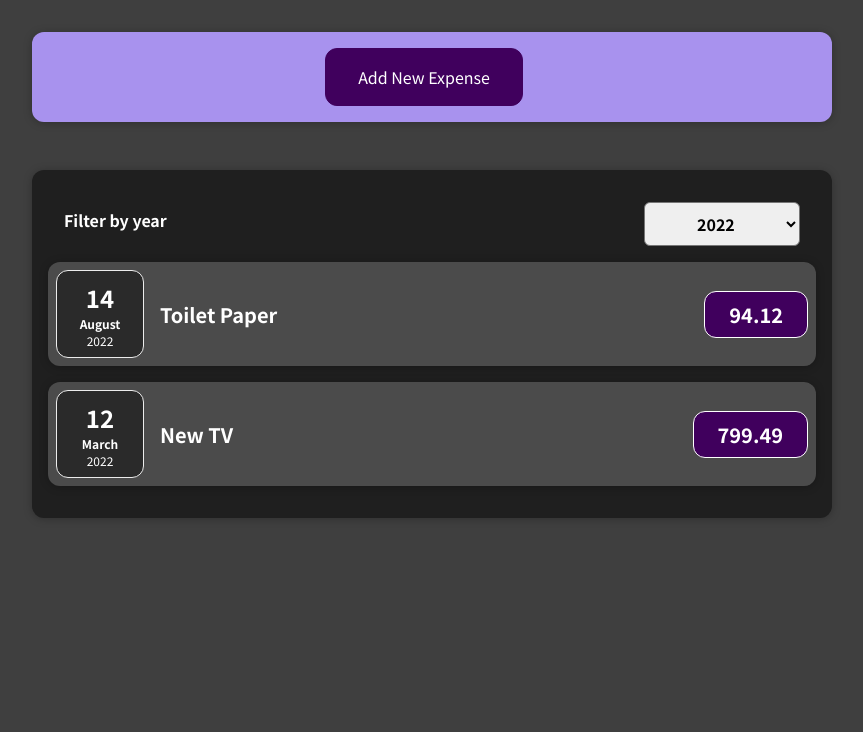
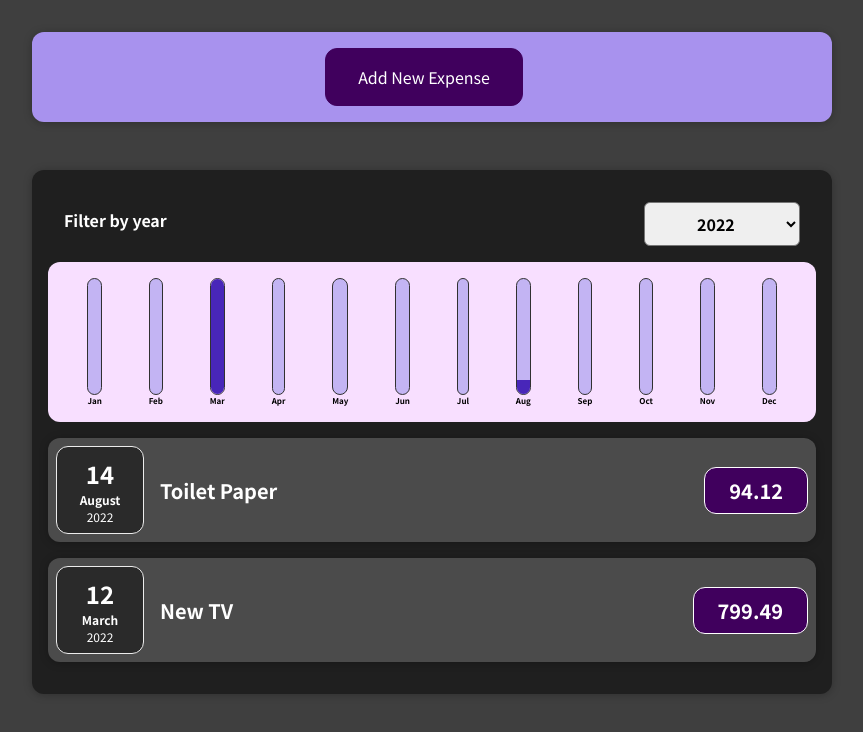
Before and after one commit to kuldeepn/React, a React (Create React App) app: page / in a window 1280 px wide. Shown: the top 732 px of the page, without its empty margins (208-1071 px from the left). Built offline with nearby package versions, Linux system fonts and the light colour scheme; the HTML template or start-up script is replaced by a standard one.

Commit message:
27th may

```diff
--- a/src/components/Chart/Chart.js
+++ b/src/components/Chart/Chart.js
@@ -2,14 +2,16 @@
 import ChartBar from "./ChartBar";
 
 const Chart = (props) => {
+  const dataPointValues = props.dataPoints.map((dataPoint) => dataPoint.value);
+  const totalmaxValue = Math.max(...dataPointValues);
   return (
     <div className="chart">
       {props.dataPoints.map((dataPoint) => (
         <ChartBar
           key={dataPoint.label}
+          value={dataPoint.value}
+          maxValue={totalmaxValue}
           label={dataPoint.label}
-          value={dataPoint.value}
-          maxValue={null}
         ></ChartBar>
       ))}
     </div>
--- a/src/components/Chart/ChartBar.js
+++ b/src/components/Chart/ChartBar.js
@@ -1,6 +1,23 @@
+import "./ChartBar.css";
 
+const ChartBar = (props) => {
+  let barFillHeight = "0%";
 
-const ChartBar = props => {
-}
+  if (props.maxValue > 0) {
+    barFillHeight = Math.round((props.value / props.maxValue) * 100) + "%";
+  }
+
+  return (
+    <div className="chart-bar">
+      <div className="chart-bar__inner">
+        <div
+          className="chart-bar__fill"
+          style={{ height: barFillHeight }}
+        ></div>
+          </div>
+          <div className="chart-bar__label">{ props.label}</div>
+    </div>
+  );
+};
 
 export default ChartBar;
--- a/src/components/Expenses/Expenses.js
+++ b/src/components/Expenses/Expenses.js
@@ -3,6 +3,7 @@
 import "./Expenses.css";
 import ExpensesFilter from "./ExpensesFilter";
 import React, { useState } from "react";
+import ExpensesChart from "./ExpensesChart";
 
 const Expenses = (props) => {
   const [filteredYear, setFilteredYear] = useState("2022");
@@ -15,14 +16,13 @@
     return expense.date.getFullYear().toString() === filteredYear;
   });
 
-
   return (
     <Card className="expenses">
       <ExpensesFilter
         selected={filteredYear}
         onChangeDate={dateChangeHandler}
       ></ExpensesFilter>
-
+      <ExpensesChart expense={filteredExpenses}></ExpensesChart>
       <ExpenseList items={filteredExpenses}></ExpenseList>
     </Card>
   );
--- /dev/null
+++ b/src/components/Expenses/ExpensesChart.js
@@ -0,0 +1,25 @@
+import Chart from "../Chart/Chart";
+
+const ExpensesChart = (props) => {
+  const chartDataPoints = [
+    { label: "Jan", value: 0 },
+    { label: "Feb", value: 0 },
+    { label: "Mar", value: 0 },
+    { label: "Apr", value: 0 },
+    { label: "May", value: 0 },
+    { label: "Jun", value: 0 },
+    { label: "Jul", value: 0 },
+    { label: "Aug", value: 0 },
+    { label: "Sep", value: 0 },
+    { label: "Oct", value: 0 },
+    { label: "Nov", value: 0 },
+    { label: "Dec", value: 0 },
+  ];
+  for (const expense of props.expense) {
+    const expenseMonth = expense.date.getMonth();
+    chartDataPoints[expenseMonth].value += expense.amount;
+  }
+  return <Chart dataPoints={chartDataPoints}></Chart>;
+};
+
+export default ExpensesChart;
```
